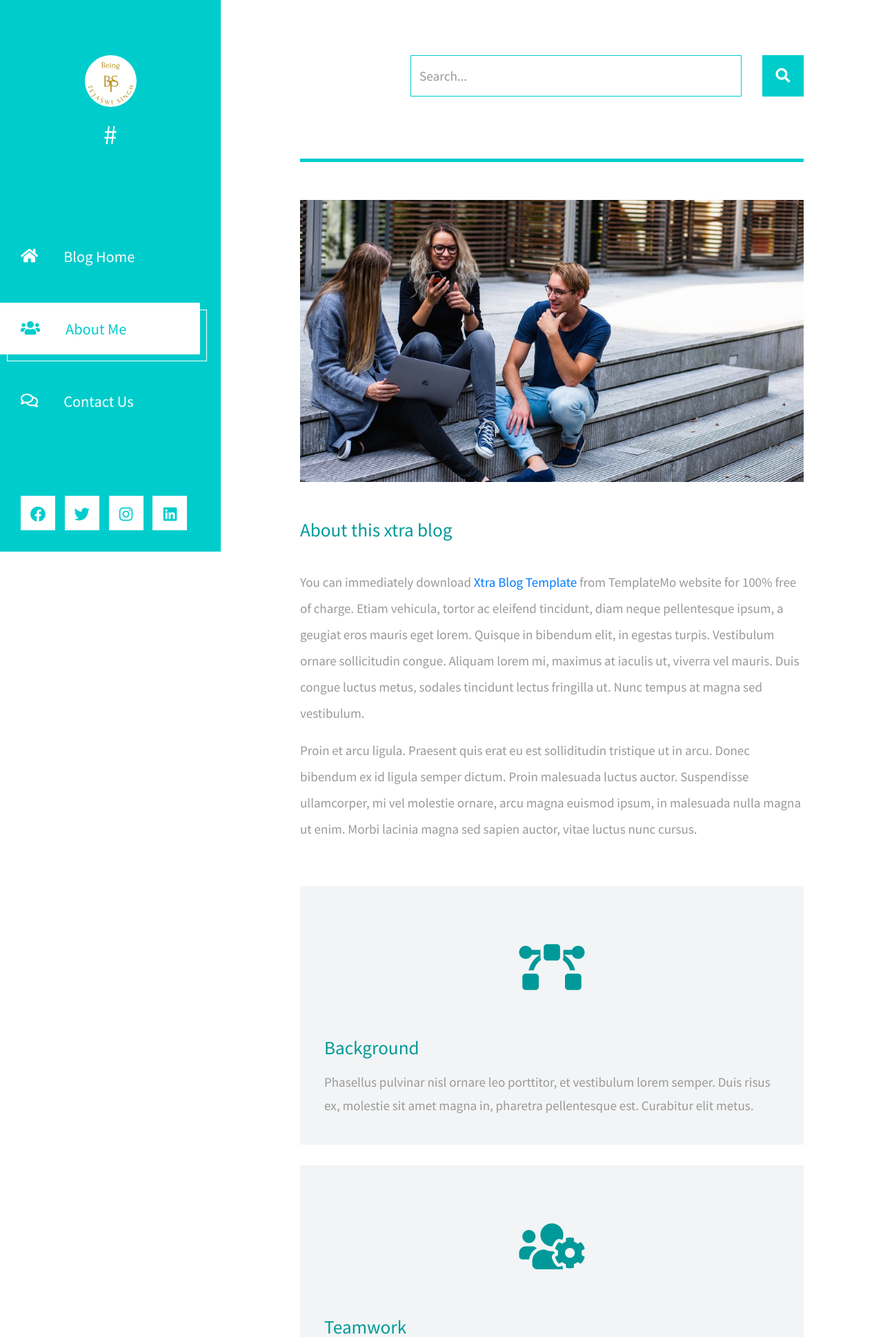
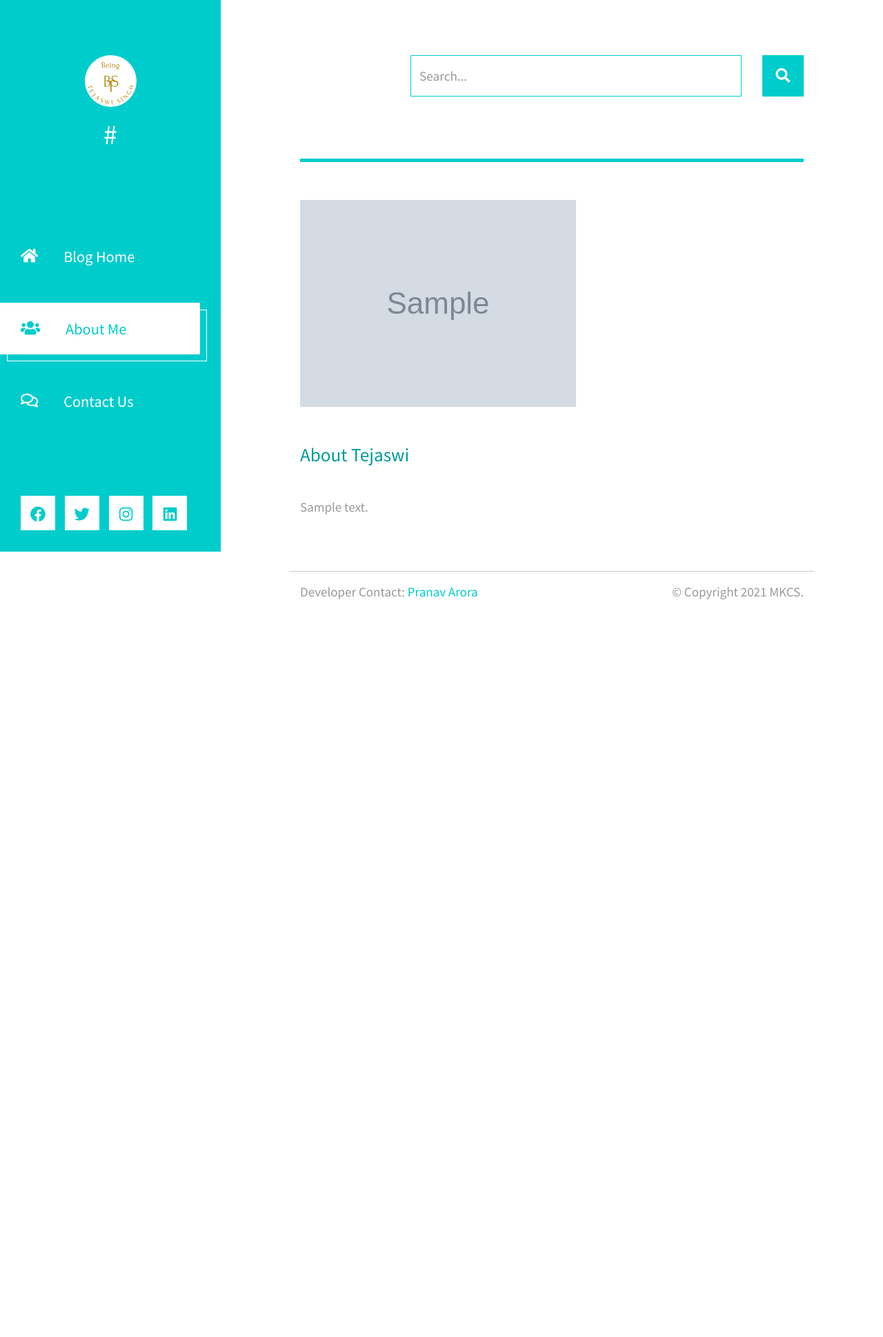
Before and after one commit to pranavarora1895/beingtejaswisingh, a Django app: page /about in a window 1280 px wide. Shown: the top 1939 px of the page at 69% size. After the commit the page ends 870 px from the top, so only its background shows below. Run offline with Django 3.2, Linux system fonts and the light colour scheme; tables that the repository leaves empty hold one stand-in row (values such as "Sample post"); grey boxes marked "Sample" are stand-in pictures; some libraries are stand-ins or nearby versions.

Commit message:
about section created

```diff
--- a/contactme/admin.py
+++ b/contactme/admin.py
@@ -1,5 +1,5 @@
 from django.contrib import admin
-from .models import Contact, MyInfo
+from .models import Contact, MyInfo, About
 # Register your models here.
 
 class ContactDisplay(admin.ModelAdmin):
@@ -11,3 +11,4 @@ class ContactDisplay(admin.ModelAdmin):
 
 admin.site.register(Contact, ContactDisplay)
 admin.site.register(MyInfo)
+admin.site.register(About)
--- a/contactme/models.py
+++ b/contactme/models.py
@@ -1,5 +1,6 @@
 from django.db import models
-
+from ckeditor.fields import RichTextField
+from datetime import datetime
 # Create your models here.
 class Contact(models.Model):
 
@@ -29,3 +30,12 @@ class MyInfo(models.Model):
 
     def __str__(self) -> str:
         return self.website_title
+
+class About(models.Model):
+
+    about_photo = models.ImageField(upload_to='media/about/%Y/%m')
+    about_me = RichTextField()
+    created_date = models.DateTimeField(default=datetime.now)
+
+    def __str__(self) -> str:
+        return ("About me "+ str(self.created_date))
--- a/templates/webpages/about.html
+++ b/templates/webpages/about.html
@@ -5,124 +5,18 @@
 <div class="row tm-row tm-mb-45">
     <div class="col-12">
         <hr class="tm-hr-primary tm-mb-55">
-        <img src="{% static 'img/about-01.jpg' %}" alt="Image" class="img-fluid">
+        <img src="{{about_me.about_photo.url}}" alt="about tejaswi" class="img-fluid">
     </div>
 </div>
 
 <div class="row tm-row tm-mb-40">
     <div class="col-12">
         <div class="mb-4">
-            <h2 class="pt-2 tm-mb-40 tm-color-primary tm-post-title">About this xtra blog</h2>
+            <h2 class="pt-2 tm-mb-40 tm-color-primary tm-post-title">About Tejaswi</h2>
             <p>
-                You can immediately download
-                    <a rel="nofollow" href="https://templatemo.com/tm-553-xtra-blog" target="_blank">Xtra Blog Template</a>
-                    from TemplateMo website for 100% free of charge. Etiam vehicula, tortor ac eleifend tincidunt, diam neque pellentesque ipsum,
-                    a geugiat eros mauris eget lorem. Quisque in
-                bibendum elit, in egestas turpis. Vestibulum ornare sollicitudin congue. Aliquam lorem mi, maximus at iaculis ut, viverra vel
-                mauris. Duis congue luctus metus, sodales tincidunt lectus fringilla ut. Nunc tempus at magna sed vestibulum.
-            </p>
-            <p>
-                Proin et arcu ligula. Praesent quis erat eu est solliditudin tristique ut in arcu. Donec bibendum ex id ligula semper dictum.
-                Proin malesuada luctus auctor. Suspendisse ullamcorper, mi vel molestie ornare, arcu magna euismod ipsum, in
-                malesuada nulla magna ut enim. Morbi lacinia magna sed sapien auctor, vitae luctus nunc cursus.
+                {{about_me.about_me | safe}}
             </p>
         </div>
     </div>
 </div>
-<div class="row tm-row tm-mb-120">
-    <div class="col-lg-4 tm-about-col">
-        <div class="tm-bg-gray tm-about-pad">
-            <div class="text-center tm-mt-40 tm-mb-60">
-                <i class="fas fa-bezier-curve fa-4x tm-color-primary"></i>
-            </div>
-            <h2 class="mb-3 tm-color-primary tm-post-title">Background</h2>
-            <p class="mb-0 tm-line-height-short">
-                Phasellus pulvinar nisl ornare leo porttitor, et vestibulum lorem semper.
-                Duis risus ex, molestie sit amet magna in,
-                pharetra pellentesque est. Curabitur elit metus.
-            </p>
-        </div>
-    </div>
-    <div class="col-lg-4 tm-about-col">
-        <div class="tm-bg-gray tm-about-pad">
-            <div class="text-center tm-mt-40 tm-mb-60">
-                <i class="fas fa-users-cog fa-4x tm-color-primary"></i>
-            </div>
-            <h2 class="mb-3 tm-color-primary tm-post-title">Teamwork</h2>
-            <p class="mb-0 tm-line-height-short">
-                Suspendisse ullamcorper, mi vel molestie ornare, arcu magna euismod ipsum, in malesuada nulla magna ut enim.
-                Morbi lacinia magna sed auctor, vitae nunc cursus.
-            </p>
-        </div>
-    </div>
-    <div class="col-lg-4 tm-about-col">
-        <div class="tm-bg-gray tm-about-pad">
-            <div class="text-center tm-mt-40 tm-mb-60">
-                <i class="fab fa-creative-commons-sampling fa-4x tm-color-primary"></i>
-            </div>
-            <h2 class="mb-3 tm-color-primary tm-post-title">Our Core Value</h2>
-            <p class="mb-0 tm-line-height-short">
-                Nunc mi ante, suscipit vel dapibus et, volutpat sit amet ante. In tempor nec sem vitae varius. Aliquam tincidunt orci sem, et imperdiet massa consectetur nec.
-            </p>
-        </div>
-    </div>
-</div>
-<div class="row tm-row tm-mb-60">
-    <div class="col-12">
-        <hr class="tm-hr-primary  tm-mb-55">
-    </div>
-    <div class="col-lg-6 tm-mb-60 tm-person-col">
-        <div class="media tm-person">
-            <img src="{% static 'img/about-02.jpg'%}" alt="Image" class="img-fluid mr-4">
-            <div class="media-body">
-                <h2 class="tm-color-primary tm-post-title mb-2">John Henry</h2>
-                <h3 class="tm-h3 mb-3">CEO/Founder</h3>
-                <p class="mb-0 tm-line-height-short">
-                    Aliquam non vulputate lectus, vel ultricies diam. Suspendisse at ipsum
-                    hendrerit, vestibulum mi id, mattis tortor.
-                </p>
-            </div>
-        </div>
-    </div>
-    <div class="col-lg-6 tm-mb-60 tm-person-col">
-        <div class="media tm-person">
-            <img src="{%static 'img/about-03.jpg'%}" alt="Image" class="img-fluid mr-4">
-            <div class="media-body">
-                <h2 class="tm-color-primary tm-post-title mb-2">Timy Cake</h2>
-                <h3 class="tm-h3 mb-3">Project Director</h3>
-                <p class="mb-0 tm-line-height-short">
-                    Quisque in bibendum elit, in egestas turpis. Vestibulum ornare sollicitudin congue.
-                    Aliquam lorem mi, maximus at iaculis ut.
-                </p>
-            </div>
-        </div>
-    </div>
-    <div class="col-lg-6 tm-mb-60 tm-person-col">
-        <div class="media tm-person">
-            <img src="{%static 'img/about-04.jpg'%}" alt="Image" class="img-fluid mr-4">
-            <div class="media-body">
-                <h2 class="tm-color-primary tm-post-title mb-2">Jay Zoona</h2>
-                <h3 class="tm-h3 mb-3">Supervisor</h3>
-                <p class="mb-0 tm-line-height-short">
-                    Maecenas eu mi eu dui cursus consequat non eu metus. Morbi ac
-                    turpis eleifend, commodo purus eget, commodo mauris.
-                </p>
-            </div>
-        </div>
-    </div>
-    <div class="col-lg-6 tm-mb-60 tm-person-col">
-        <div class="media tm-person">
-            <img src="{%static 'img/about-05.jpg'%}" alt="Image" class="img-fluid mr-4">
-            <div class="media-body">
-                <h2 class="tm-color-primary tm-post-title mb-2">Catherine Soft</h2>
-                <h3 class="tm-h3 mb-3">Team Leader</h3>
-                <p class="mb-0 tm-line-height-short">
-                    Integer eu sapien hendrerit,
-                    imperdiet arcu sit amet, sollicitudin ipsum.
-                    Phasellus consequat suscipit ligula eget bibendum.
-                </p>
-            </div>
-        </div>
-    </div>
-</div>
 {%endblock%}
--- a/webpages/views.py
+++ b/webpages/views.py
@@ -1,7 +1,7 @@
 from django.shortcuts import get_object_or_404, render
 from .models import Post
 from django.core.paginator import EmptyPage, PageNotAnInteger, Paginator
-from contactme.models import MyInfo
+from contactme.models import MyInfo, About
 from django.db.models import Q
 import random
 from comments.models import Comment
@@ -32,7 +32,11 @@ def home(request):
     return render(request, 'webpages/home.html', data)
 
 def about(request):
-    data = {'about_us_page': "active"}
+    aboutme = About.objects.order_by("-created_date").first()
+    data = {
+        'about_us_page': "active",
+        'about_me': aboutme,
+        }
     return render(request, 'webpages/about.html', data)
 
 def post(request, id):
```
Also changed, not shown: contactme/migrations/0004_about.py (added), media/about/2021/12/about-01.jpg (added), media/about/2021/12/about-01_GJZ9XoK.jpg (added), media/about/2021/12/about-01_T28mYMl.jpg (added).
